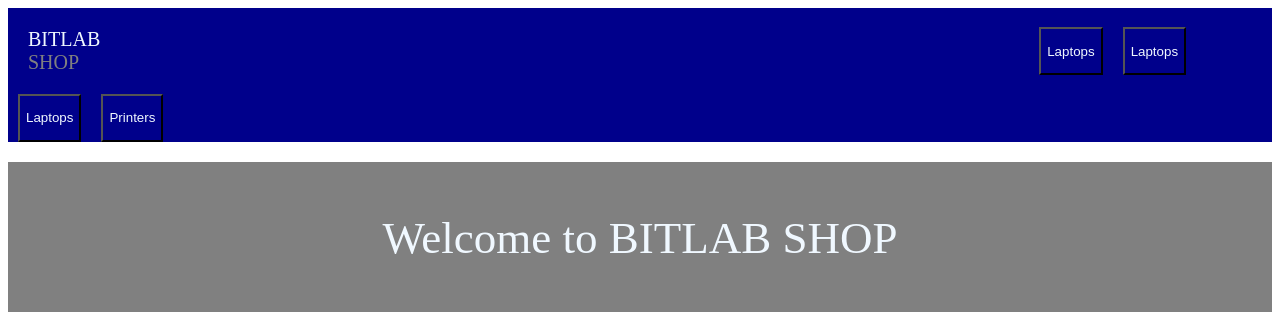
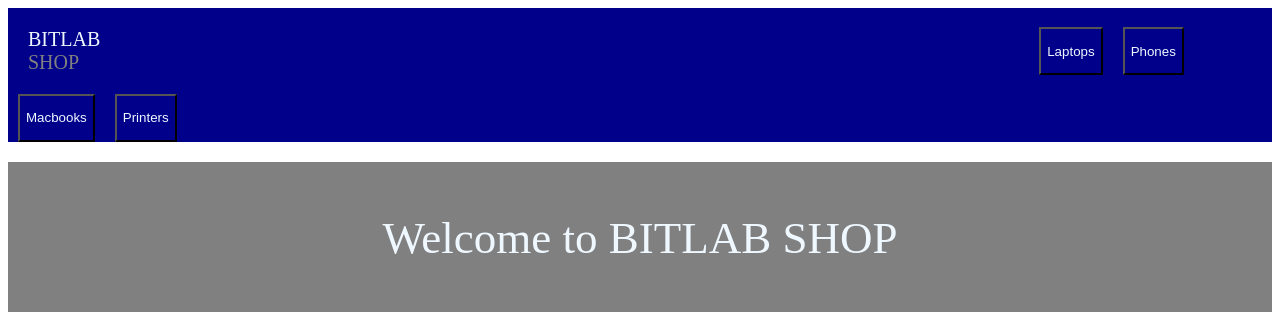
Before and after one commit to IMedet/Ostalnye-Html-Tegy, a plain HTML site: page 3Task.html in a window 1280 px wide. Shown: the top 324 px of the page. Drawn offline with Linux system fonts and the light colour scheme.

Commit message:
Update 3Task.html

```diff
--- a/3Task.html
+++ b/3Task.html
@@ -9,8 +9,8 @@
 <div style="display: flex; flex-wrap: wrap; width: 100%;height: 20%;  background-color: darkblue">
 <p style="color: aliceblue; margin-left: 20px; font-size: 20px; width: 10%">BITLAB <span style="color: gray">SHOP</span></p>
     <button style=" margin: auto 10px auto 70% ;background-color: darkblue"> <p style="color: aliceblue">Laptops</p></button>
-    <button style=" margin: auto 10px auto 10px ;background-color: darkblue"> <p style="color: aliceblue">Laptops</p></button>
-    <button style=" margin: auto 10px auto 10px  ;background-color: darkblue"> <p style="color: aliceblue">Laptops</p></button>
+    <button style=" margin: auto 10px auto 10px ;background-color: darkblue"> <p style="color: aliceblue">Phones</p></button>
+    <button style=" margin: auto 10px auto 10px  ;background-color: darkblue"> <p style="color: aliceblue">Macbooks</p></button>
     <button style=" margin: auto 10px auto 10px ;background-color: darkblue"> <p style="color: aliceblue">Printers</p></button>
 </div>
     <div style="margin-top: 20px ;width: 100%;height: 150px;  background-color: gray">
```
